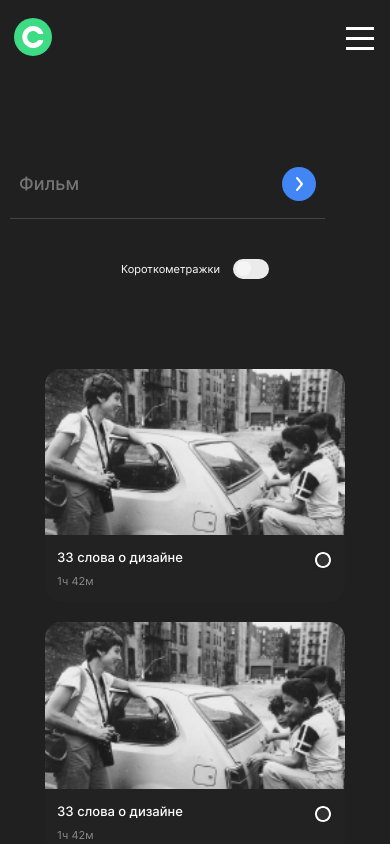
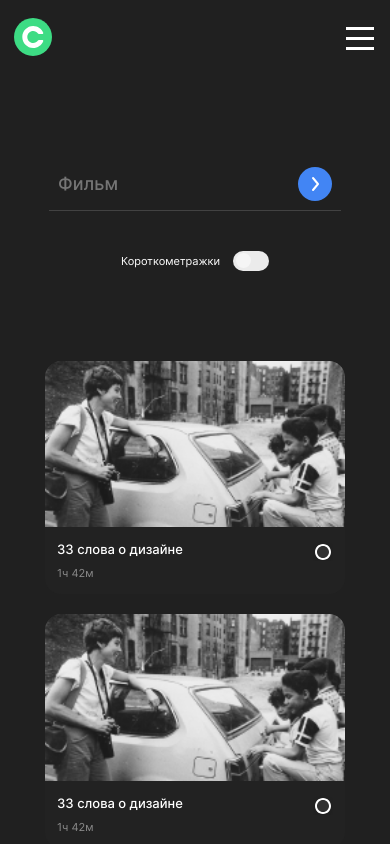
Before and after one commit to talidoom/movies-explorer-frontend, a React (Create React App) app: page /movies in a window 390 px wide. Shown: the top 844 px of the page. Built offline with nearby package versions, Linux system fonts and the light colour scheme.

Commit message:
редактирование стилей

```diff
--- a/src/components/Movies/Movies.css
+++ b/src/components/Movies/Movies.css
@@ -1,5 +1,8 @@
 .movies {
   padding: 0 70px 29px;
+  display: flex;
+  box-sizing: border-box;
+  flex-direction: column;
 }
 
 @media screen and (max-width: 768px) {
--- a/src/components/MoviesCard/MoviesCard.css
+++ b/src/components/MoviesCard/MoviesCard.css
@@ -56,12 +56,15 @@
   .movies-card{
     width: 339px;
   }
+
+  .movies-card__image {
+    width: 339px;
+  }
+
   .movies-card__title {
     max-width: 229px;
   }
-  .movies-card__image {
-    width: 339px;
-  }
+
   .movies-card__info{
     max-width: 339px;
   }
@@ -72,11 +75,11 @@
     max-width: 300px;
   }
 
-  .movies-card__title {
-    max-width: 260px;
-  }
   .movies-card__image {
     width: 300px;
   }
 
+  .movies-card__title {
+    max-width: 260px;
+  }
 }
--- a/src/components/MoviesCardList/MoviesCardList.css
+++ b/src/components/MoviesCardList/MoviesCardList.css
@@ -1,13 +1,13 @@
 .movies-cardlist {
   display: flex;
   flex-direction: row;
-  flex-wrap: wrap;
-  padding: 0;
-  max-width: 100%;
   gap: 32px 20px;
   align-items: center;
   align-content: space-between;
   justify-content: center;
+  flex-wrap: wrap;
+  padding: 0;
+  max-width: 100%;
   margin: 70px 0 30px ;
 }
 
--- a/src/components/MoviesCardList/MoviesCardList.jsx
+++ b/src/components/MoviesCardList/MoviesCardList.jsx
@@ -7,9 +7,10 @@ const MoviesCardList = () => {
   const location = useLocation();
 
   return (
-    <section>
+    <>
       {location.pathname === '/movies' && (
         <ul className='movies-cardlist'>
+          <MoviesCard />
           <MoviesCard />
           <MoviesCard />
           <MoviesCard />
@@ -30,7 +31,7 @@ const MoviesCardList = () => {
         </ul>
       )}
       {location.pathname === '/movies' && <Button text={'Ещё'} type={'more'} />}
-    </section>
+    </>
   );
 };
 
--- a/src/components/SearchForm/SearchForm.css
+++ b/src/components/SearchForm/SearchForm.css
@@ -1,5 +1,10 @@
 .search {
   padding: 70px 0 47px;
+  display: flex;
+  flex-direction: column;
+}
+
+.search__form {
   display: flex;
   flex-direction: column;
 }
@@ -9,6 +14,8 @@
   justify-content: space-between;
   border-bottom: 1px solid #424242;
   position: relative;
+  width: 100%;
+  max-width: 1140px;
 }
 
 .search__input {
@@ -35,6 +42,11 @@
   .search {
     padding: 80px 0 30px;
   }
+
+  .search__container {
+    max-width: 708px;
+  }
+
   .search__input {
     max-width: 708px;
   }
@@ -44,16 +56,22 @@
   .search {
     padding: 84px 0 50px;
   }
+
+  .search__form {
+    align-items: center;
+  }
+
   .search__input {
     font-size: 18px;
     max-width: 292px;
     width: 100%;
     padding: 9px;
   }
+
   .search__container {
-    padding-bottom: 8px;
-    max-width: 315px;
+    max-width: 292px;
   }
+
   .search__input:focus {
     color: #a0a0a0;
     outline: 1.5px solid #424242;
```
